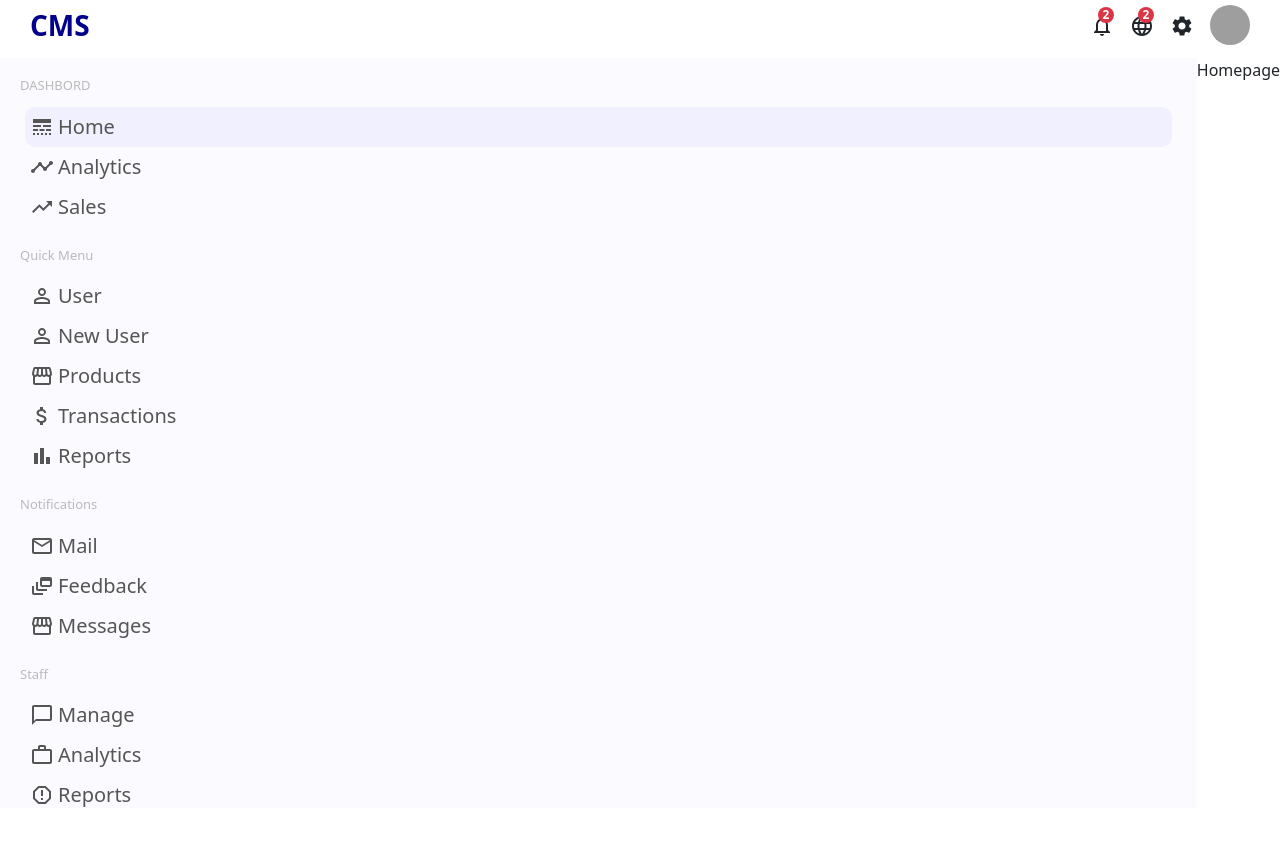
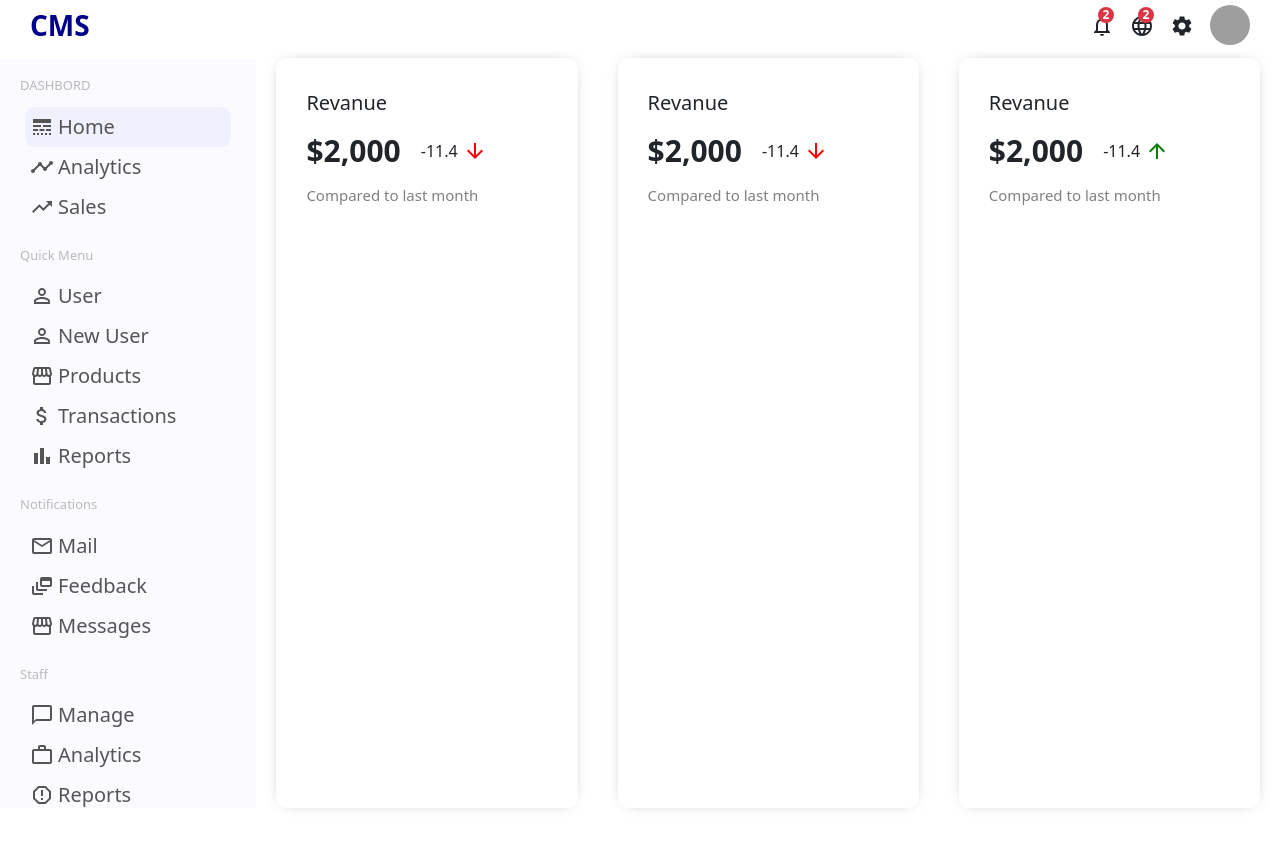
Before and after one commit to Qwerty-zsw/CMS, a React (Vite) app: page / in a window 1280 px wide. Shown: the top 848 px of the page. Built offline with nearby package versions, Linux system fonts and the light colour scheme; grey boxes are pictures that could not be loaded.

Commit message:
cards created

```diff
--- /dev/null
+++ b/src/Components/Features/Features.css
@@ -0,0 +1,43 @@
+.featureItem {
+  flex: 1;
+  margin: 0 20px;
+  padding: 30px;
+  border-radius: 10px;
+  cursor: pointer;
+  box-shadow: 0 0 15px -10px rgba(0, 0, 0, .75);
+}
+
+.featureTitle{
+    font-size: 20px;
+}
+
+.featureContainer{
+    display: flex;
+    align-items: center;
+    margin: 10px 0;
+}
+
+.featureMoney{
+    font-size: 30px;
+    font-weight: 600;
+}
+
+.featureRate{
+    display: flex;
+    align-items: center;
+    margin-left: 20px;
+}
+
+.featureIcon{
+    font-size: 24px;
+    margin-left: 5px;
+    color: green;
+}
+.featureIcon.negative{
+    color: red;
+}
+
+.featureDesc{
+    font-size: 15px;
+    color: gray;
+}
--- /dev/null
+++ b/src/Components/Features/Features.jsx
@@ -0,0 +1,51 @@
+import ArrowDownwardIcon from "@mui/icons-material/ArrowDownward";
+import ArrowUpwardIcon from "@mui/icons-material/ArrowUpward";
+import "./Features.css";
+
+const Features = () => {
+  return (
+    <div className="w-100 d-flex justify-content-between">
+      <div className="featureItem">
+        <span className="featureTitle">Revanue</span>
+        <div className="featureContainer">
+          <span className="featureMoney">$2,000</span>
+          <span className="featureRate">
+            -11.4 <ArrowDownwardIcon className="featureIcon negative" />
+          </span>
+        </div>
+        <div>
+            <span className="featureDesc">Compared to last month</span>
+          </div>
+      </div>
+
+      <div className="featureItem">
+        <span className="featureTitle">Revanue</span>
+        <div className="featureContainer">
+          <span className="featureMoney">$2,000</span>
+          <span className="featureRate">
+            -11.4 <ArrowDownwardIcon className="featureIcon negative" />
+          </span>
+        </div>
+        <div>
+            <span className="featureDesc">Compared to last month</span>
+          </div>
+      </div>
+
+      <div className="featureItem">
+        <span className="featureTitle">Revanue</span>
+        <div className="featureContainer">
+          <span className="featureMoney">$2,000</span>
+          <span className="featureRate">
+            -11.4 <ArrowUpwardIcon className="featureIcon" />
+          </span>
+        </div>
+        <div>
+            <span className="featureDesc">Compared to last month</span>
+          </div>
+      </div>
+
+    </div>
+  );
+};
+
+export default Features;
--- a/src/Pages/Homepage/Homepage.jsx
+++ b/src/Pages/Homepage/Homepage.jsx
@@ -1,7 +1,10 @@
+import Features from "../../Components/Features/Features"
 
 const Homepage = () => {
   return (
-    <div>Homepage</div>
+    <>
+      <Features />
+    </>
   )
 }
 
```
